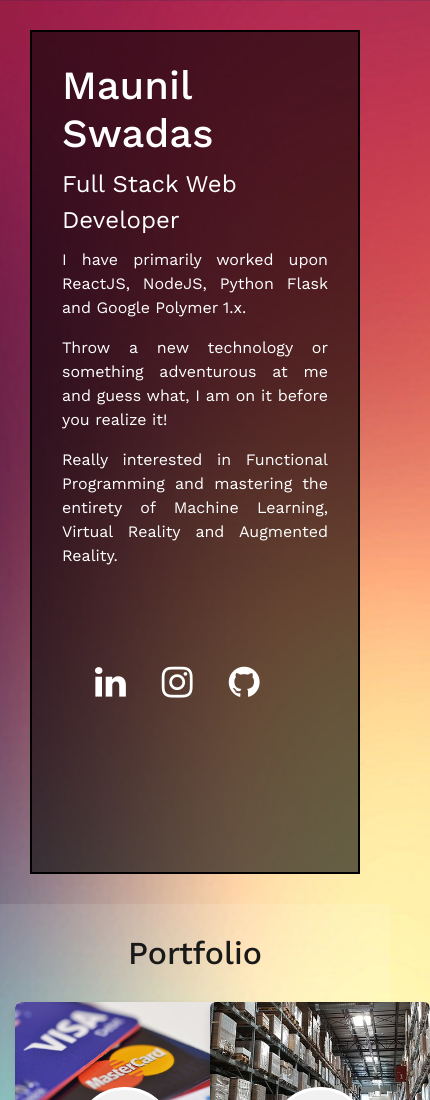
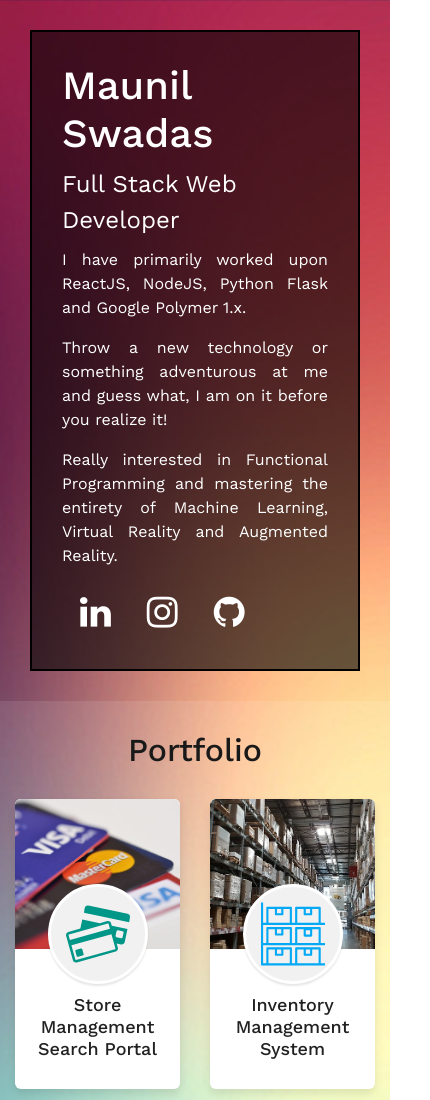
Before and after one commit to maunilswadas/maunilswadas.github.io, a plain HTML site: page index.html in a window 390 px wide. Shown: the top 1100 px of the page, 430 px wide, since content can reach past the window. Drawn offline with nearby package versions, Linux system fonts and the light colour scheme.

Commit message:
Update responsive design changes

```diff
--- a/style.css
+++ b/style.css
@@ -239,7 +239,7 @@ a:hover, a:active {
     }
 
     .social-profiles ul {
-        padding: 80px 15px 30px;
+        padding: 10px 0 34px 0;
         margin: 0;
     }
 }
@@ -1148,10 +1148,7 @@ a:hover, a:active {
 }
 
 @media screen and (max-width: 768px) {
-    .ms-profile-container {
-        height: 100vh;
-        width: 100vw;
-    }
+
 }
 
 /*===============================*/
@@ -1194,8 +1191,8 @@ a:hover, a:active {
 
 .ms-card {
     /*height: auto;*/
-    height: 250px;
-    width: 220px;
+    height: 290px;
+    max-width: 220px;
     overflow: hidden;
     background-color: #FFFFFF;
     border-radius: 6px;
```
